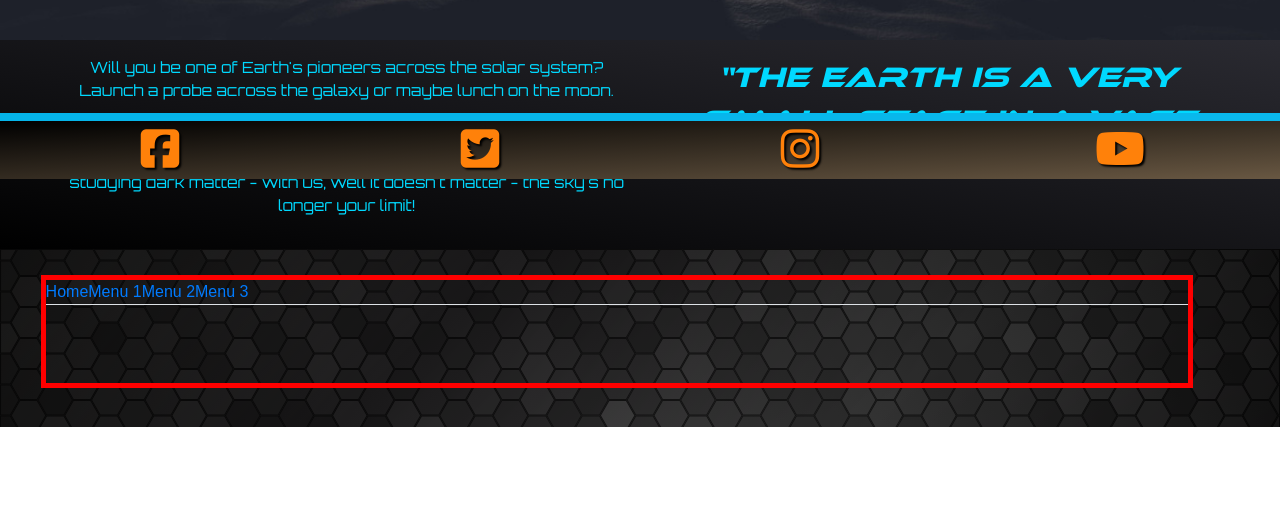
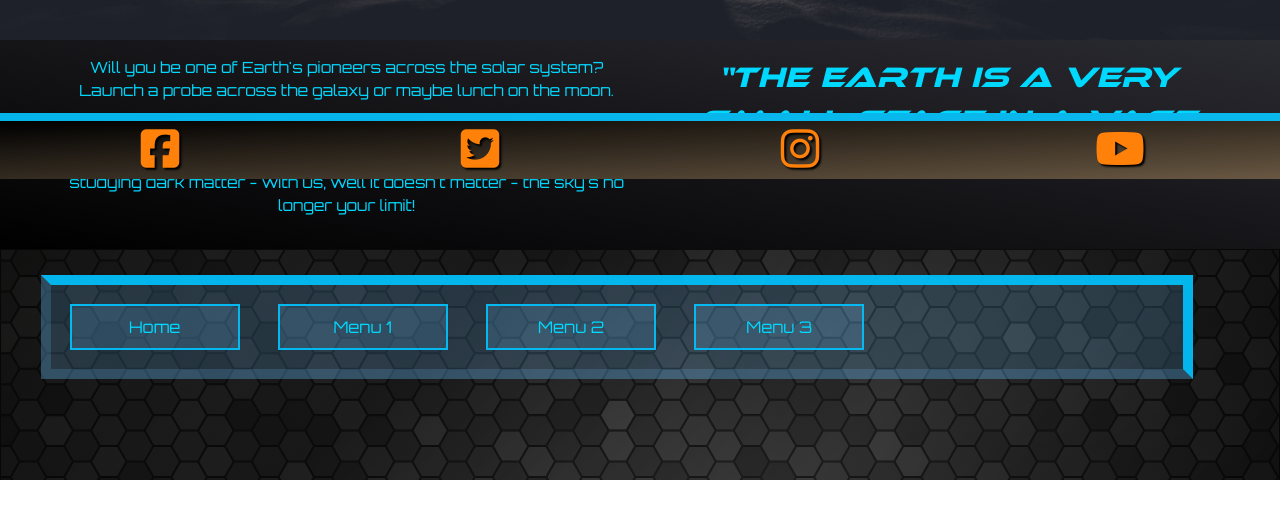
Before and after one commit to KelvenH/Astro-Fly_Milestone_1, a plain HTML site: page flights.html in a window 1280 px wide. Shown: the part 621-1140 px from the top of the page. Drawn offline with nearby package versions, Linux system fonts and the light colour scheme; a web font is replaced by a local one.

Commit message:
styling for flights nav menu panel + fix for over riding default nav styling on index.html panel

```diff
--- a/assets/css/style.css
+++ b/assets/css/style.css
@@ -48,7 +48,7 @@
                 /*---Font Color Variables---*/
 
   --ink0:rgb(0,0,0);          /*--black--*/
-  --ink1:rgb(255,129,10);     /*--for title / highlight text--*/
+  --ink1:rgb(255,129,10);     /*--for title / highlight text - hex value #FF810A--*/
   --ink2:rgb(219,132,29);     /*--for baseline text--*/
   --ink3:rgb(94,87,77);       /*--alternative-off black / grey--*/
   --ink4:rgb(104,87,66);      /*--off-grey w/ slight orange tone for gradient fill--*/
@@ -611,7 +611,7 @@ Opted to incorporate as seperate SVG files (opposed to inline HTML) to keep code
     }
 
 
-/*--Challenge - can not remove the default Bootstrap styling once a button has been activated----*/
+
 
 .nav-item:link a,
 .nav-item:visited a,
@@ -620,13 +620,16 @@ Opted to incorporate as seperate SVG files (opposed to inline HTML) to keep code
 .nav-item:active a {
     background-color: var(--LED1);
     color: var(--ink1);
-    box-shadow: 20px 20px 100px 30px var(--glass1);
+    box-shadow: 20px 20px 100px 20px var(--glass1);
 }
 
-.nav-item:active {
-    box-shadow: 20px 20px 100px 30px var(--glass1);
-}
+/*--Challenge - could not remove the default Bootstrap styling once a button has been activated.
+Resolved - Chrome developer tools showed path to nav.scss file which is now added below with the required styles----*/
 
+.nav-pills .nav-link.active {
+    color: var(--ink1);
+    background-color:#00d9ff;
+  }
 
 
 /*----------------Home: Main Panel - Center Column -----------------*/
@@ -997,10 +1000,63 @@ display:none;}
 #flights-panel-wrapper{
     width:90vw;
     margin:2vw 2vw 3vw 2vw;
-    border:solid 5px red;
+
+}
+#trips-panel-selector {
+    border-left:10px solid var(--glass2);
+    border-bottom:10px solid var(--glass2);
+    border-top:10px solid var(--glass1);
+    border-right:10px solid var(--glass1);
+    padding-top:1.5vw;
+    background-color: var(--glass2);
+    padding-bottom:1.5vw;
+
+    }
+
+#trips-menu {
+    text-align:center;
+    font-family:var(--LEDfont);
+    color: var(--LED1);
+    width:100%;
+    border-bottom:none; /*--remove Bootclass default style--*/
 }
 
+#trips-menu li {
+    margin-left:1.5vw;
+    margin-right:1.5vw;
+    border:2px solid var(--glass1);
+    background-color: var(--glass2);
+    min-width:15%;
+}
 
+#trips-menu a {
+    text-decoration:none;
+    color: var(--LED1);
+    padding-left:2vw;
+    padding-right:2vw;
+
+}
+
+#trips-menu li:hover,
+#trips-menu li:focus,
+#trips-menu li:active{
+    background-color: var(--LED1);
+    box-shadow: 20px 20px 100px 20px var(--glass1);
+}
+
+#trips-menu li:hover a,
+#trips-menu li:active a{
+    color:var(--ink1)
+}
+
+/*--Note:additional styling to override Bootstrap defaults which were not being applied through the above --*/
+
+#trips-menu .nav-link.active {
+    color:var(--ink1);
+    background-color:#00d9ff; /*--note hex value required as var equiv not taking effect when over-riding Bootstrap default --*/
+    border-color:var(--glass1);
+    box-shadow: 20px 20px 100px 20px var(--glass1);
+  }
 
 
 #flights-trips-display {
--- a/flights.html
+++ b/flights.html
@@ -135,16 +135,16 @@
                 <div class="col-12" id="flights-trips-col">
                     <div id="flights-panel-wrapper">
 
+                        <div id="trips-panel-selector">
+                            <ul class="nav nav-tabs nav-justified" id="trips-menu">
+                                <li class="active"><a class="nav-link" data-toggle="tab" href="#home">Home</a></li>
+                                <li><a class="nav-link" data-toggle="tab" href="#menu1">Menu 1</a></li>
+                                <li><a class="nav-link" data-toggle="tab" href="#menu2">Menu 2</a></li>
+                                <li><a class="nav-link" data-toggle="tab" href="#menu3">Menu 3</a></li>
+                            </ul>
+                        </div>
 
-
-                        <ul class="nav nav-tabs">
-                            <li class="active"><a data-toggle="tab" href="#home">Home</a></li>
-                            <li><a data-toggle="tab" href="#menu1">Menu 1</a></li>
-                            <li><a data-toggle="tab" href="#menu2">Menu 2</a></li>
-                            <li><a data-toggle="tab" href="#menu3">Menu 3</a></li>
-                        </ul>
-
-                        <div class="tab-content">
+                        <div class="tab-content" id="">
                             <div id="home" class="tab-pane fade in active">
                                 <h3>HOME</h3>
                                 <p>Lorem ipsum dolor sit amet, consectetur adipisicing elit, sed do eiusmod tempor
```
Also changed, not shown: index.html (+1 -1 lines).
